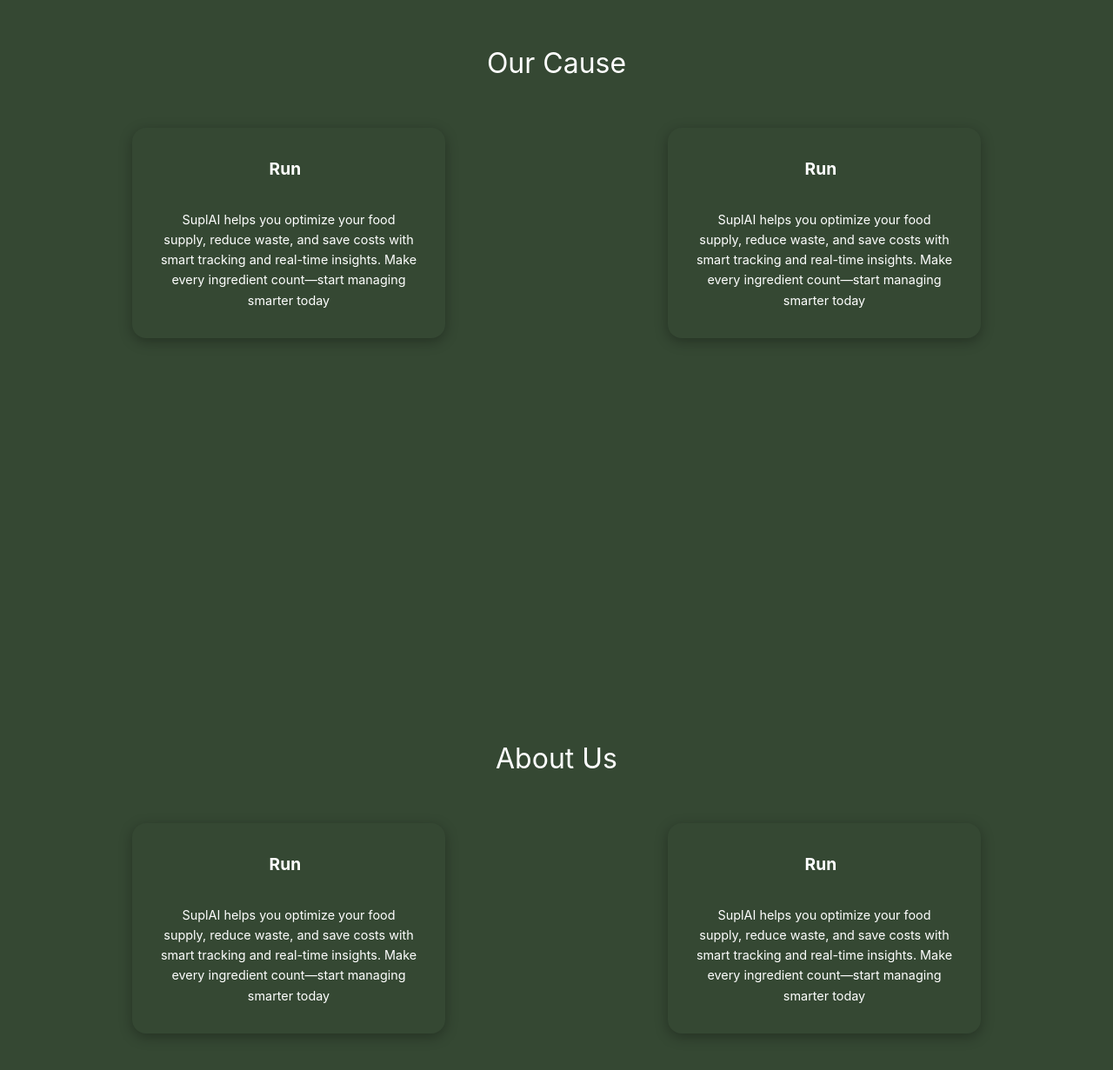
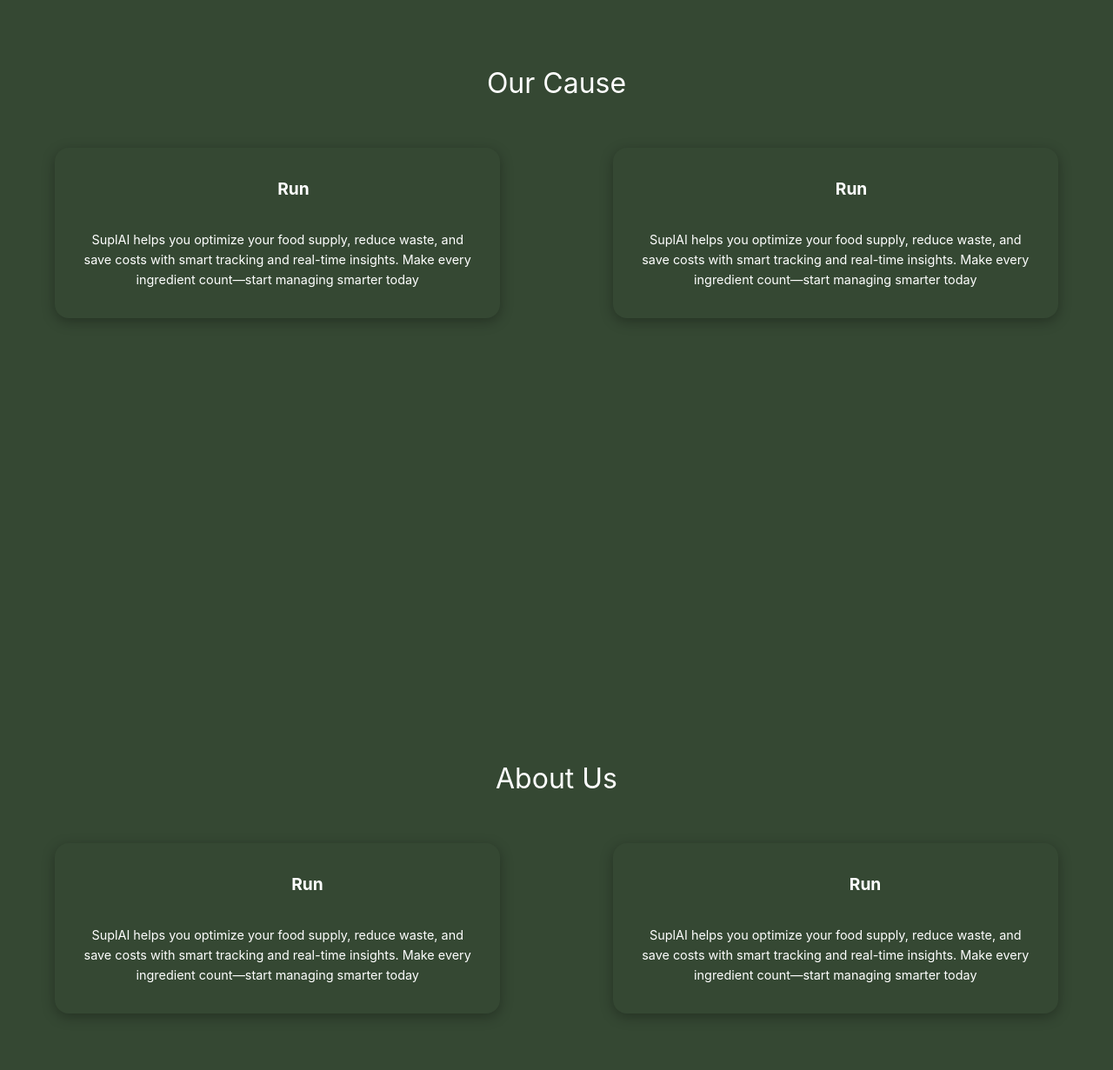
Before and after one commit to Dallss/SupplAI---Frontend, a Vue app: page / in a window 1280 px wide. Shown: the part 1782-3013 px from the top of the page at 87% size. Built offline with nearby package versions, Linux system fonts and the light colour scheme.

Commit message:
Landing Page

```diff
--- a/src/pages/LandingPage.vue
+++ b/src/pages/LandingPage.vue
@@ -66,23 +66,23 @@ function login() {
       </div>
     </div>
     <div class="section our-cause" id="our-cause">
-      <div class="features-container">
-        <h2 class="section-title">Our Cause</h2>
-        <div class="feature-cards">
-          <div class="feature-card">
-            <div class="feature-header">
-              <span class="feature-label">Run</span>
+      <div class="features-container2">
+        <h2 class="section-title2">Our Cause</h2>
+        <div class="feature-cards2">
+          <div class="feature-card2">
+            <div class="feature-header2">
+              <span class="feature-label2">Run</span>
             </div>
-            <p class="feature-text">
+            <p class="feature-text2">
               SuplAI helps you optimize your food supply, reduce waste, and save costs with smart tracking and real-time insights. Make every ingredient count—start managing smarter today
             </p>
           </div>
 
-          <div class="feature-card">
-            <div class="feature-header">
-              <span class="feature-label">Run</span>
+          <div class="feature-card2">
+            <div class="feature-header2">
+              <span class="feature-label2">Run</span>
             </div>
-            <p class="feature-text">
+            <p class="feature-text2">
               SuplAI helps you optimize your food supply, reduce waste, and save costs with smart tracking and real-time insights. Make every ingredient count—start managing smarter today
             </p>
           </div>
@@ -90,23 +90,23 @@ function login() {
       </div>
     </div>
     <div class="section about-us" id="about-us">
-      <div class="features-container">
-        <h2 class="section-title">About Us</h2>
-        <div class="feature-cards">
-          <div class="feature-card">
-            <div class="feature-header">
-              <span class="feature-label">Run</span>
+      <div class="features-container3">
+        <h2 class="section-title3">About Us</h2>
+        <div class="feature-cards3">
+          <div class="feature-card3">
+            <div class="feature-header3">
+              <span class="feature-label3">Run</span>
             </div>
-            <p class="feature-text">
+            <p class="feature-text3">
               SuplAI helps you optimize your food supply, reduce waste, and save costs with smart tracking and real-time insights. Make every ingredient count—start managing smarter today
             </p>
           </div>
 
-          <div class="feature-card">
-            <div class="feature-header">
-              <span class="feature-label">Run</span>
+          <div class="feature-card3">
+            <div class="feature-header3">
+              <span class="feature-label3">Run</span>
             </div>
-            <p class="feature-text">
+            <p class="feature-text3">
               SuplAI helps you optimize your food supply, reduce waste, and save costs with smart tracking and real-time insights. Make every ingredient count—start managing smarter today
             </p>
           </div>
@@ -211,8 +211,6 @@ main {
   flex-grow: 1;
   width: 100%;
   justify-items: center;
-  margin: 0; /* Ensure no margin on the main */
-  padding: 0; /* Ensure no padding on the main */
 }
 
 .title {
@@ -265,7 +263,37 @@ a.hook {
   align-items: center;
 }
 
+.features-container3 {
+  width: 100%;
+  max-width: 200rem;
+  display: flex;
+  flex-direction: column;
+  align-items: center;
+}
+
+.features-container2 {
+  width: 100%;
+  max-width: 200rem;
+  display: flex;
+  flex-direction: column;
+  align-items: center;
+}
+
 .section-title {
+  font-size: 2rem;
+  margin-bottom: 3rem;
+  text-align: center;
+  color: white;
+}
+
+.section-title3 {
+  font-size: 2rem;
+  margin-bottom: 3rem;
+  text-align: center;
+  color: white;
+}
+
+.section-title2 {
   font-size: 2rem;
   margin-bottom: 3rem;
   text-align: center;
@@ -290,6 +318,42 @@ a.hook {
   width: 30%;
 }
 
+.feature-cards3 {
+  display: flex;
+  justify-content: space-around;
+  width: 100%;
+  gap: 0.2rem;
+}
+
+.feature-card3 {
+  background-color: #354833;
+  border-radius: 1rem;
+  padding: 2rem;
+  width: 300px;
+  position: relative;
+  color: white;
+  box-shadow: 0 4px 15px rgba(0, 0, 0, 0.3);
+  width: 40%;
+}
+
+.feature-cards2 {
+  display: flex;
+  justify-content: space-around;
+  width: 100%;
+  gap: 0.2rem;
+}
+
+.feature-card2 {
+  background-color: #354833;
+  border-radius: 1rem;
+  padding: 2rem;
+  width: 300px;
+  position: relative;
+  color: white;
+  box-shadow: 0 4px 15px rgba(0, 0, 0, 0.3);
+  width: 40%;
+}
+
 .feature-header {
   display: flex;
   align-items: center;
@@ -302,6 +366,34 @@ a.hook {
   color: white;
   text-align: center;
   margin-left: 7.85rem;
+}
+
+.feature-header3 {
+  display: flex;
+  align-items: center;
+  margin-bottom: 2rem;
+}
+
+.feature-label3 {
+  font-size: 1.2rem;
+  font-weight: bold;
+  color: white;
+  text-align: center;
+  margin-left: 15rem;
+}
+
+.feature-header2 {
+  display: flex;
+  align-items: center;
+  margin-bottom: 2rem;
+}
+
+.feature-label2 {
+  font-size: 1.2rem;
+  font-weight: bold;
+  color: white;
+  text-align: center;
+  margin-left: 14rem;
 }
 
 /* .feature-bracket {
@@ -322,6 +414,20 @@ a.hook {
 } */
 
 .feature-text {
+  font-size: 0.9rem;
+  text-align: center;
+  align-items: center;
+  color: white;
+}
+
+.feature-text3 {
+  font-size: 0.9rem;
+  text-align: center;
+  align-items: center;
+  color: white;
+}
+
+.feature-text2 {
   font-size: 0.9rem;
   text-align: center;
   align-items: center;
```
